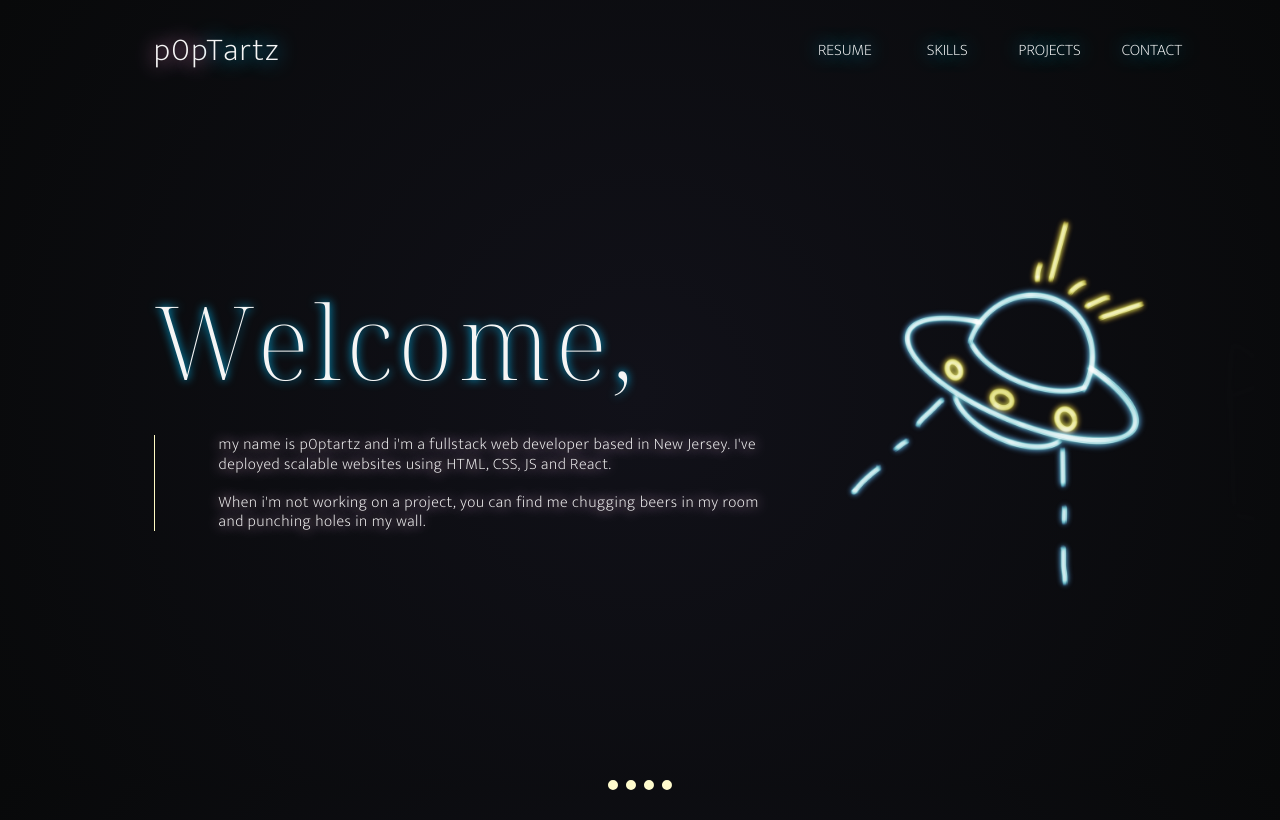
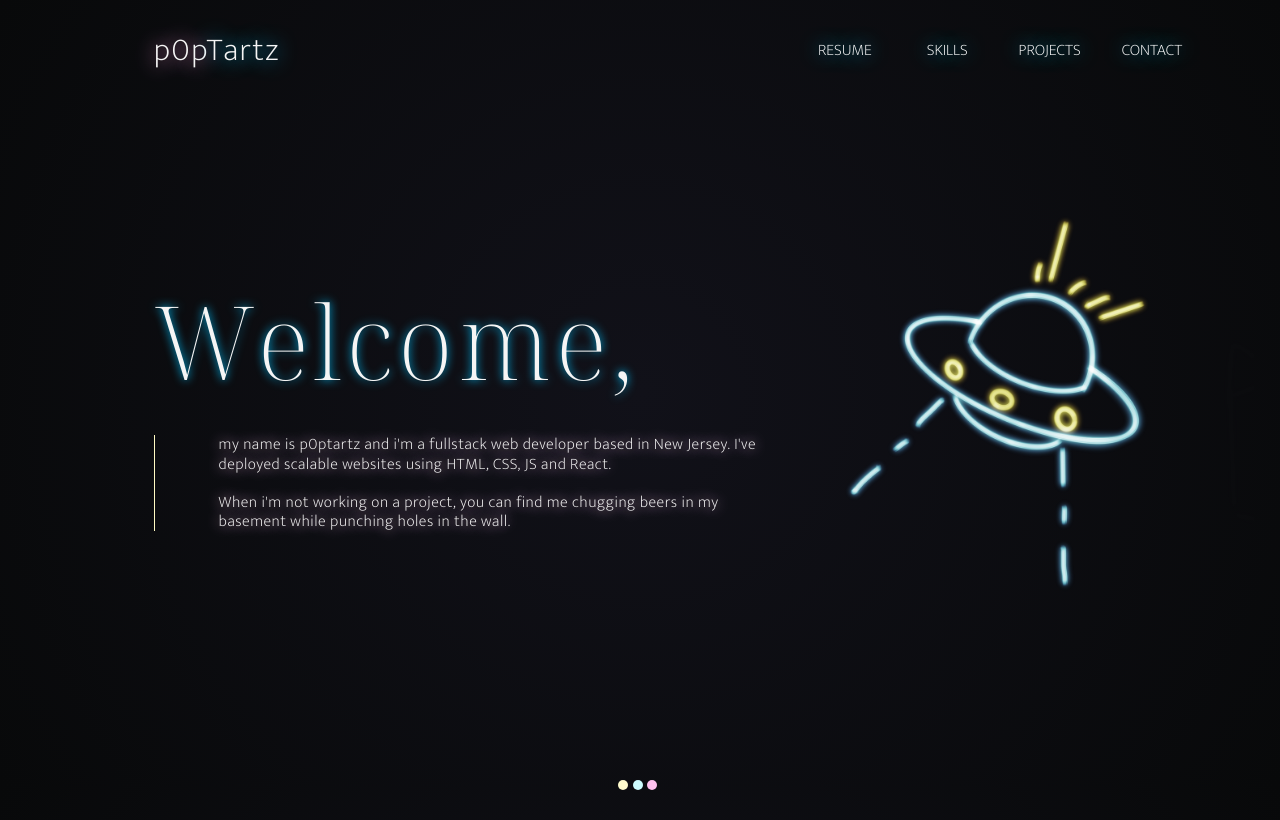
Before and after one commit to p0ptartz/react-portfolio, a React (Create React App) app: page / in a window 1280 px wide. Built offline with nearby package versions, Linux system fonts and the light colour scheme.

Commit message:
changed divider

```diff
--- a/src/App.css
+++ b/src/App.css
@@ -172,8 +172,19 @@ background-image: url(./assets/ufo2.png);
 }
 
 .line{
+  width: 1vw;
+  border-top: 10px dotted rgb(255, 251, 205);
+ padding: 1px;
+}
+.line2{
   height: 5px;
-  width: 5vw;
-  border-top: 10px dotted rgb(255, 251, 205);
-
+  width: 1vw;
+  border-top: 10px dotted rgb(205, 252, 255);
+  padding: 1px;
 }
+.line3{
+  height: 5px;
+  width: 1vw;
+  border-top: 10px dotted rgb(255, 193, 239);
+  padding: 1px;
+}
--- a/src/components/Landing.jsx
+++ b/src/components/Landing.jsx
@@ -11,7 +11,7 @@ function Landing() {
                         <h1>Welcome,</h1>
                     </div>
                     <div className="about">
-                        <p>my name is p0ptartz and i'm a fullstack web developer based in New Jersey.  I've deployed scalable websites using HTML, CSS, JS and React. <br /> <br /> When i'm not working on a project, you can find me chugging beers in my room and punching holes in my wall.</p>
+                        <p>my name is p0ptartz and i'm a fullstack web developer based in New Jersey.  I've deployed scalable websites using HTML, CSS, JS and React. <br /> <br /> When i'm not working on a project, you can find me chugging beers in my basement while punching holes in the wall.</p>
                     </div>
                 </section>
                 <div className="img-body">
@@ -23,6 +23,8 @@ function Landing() {
             </div>
             <div className="line-container">
                 <div className="line"></div>
+                <div className="line2"></div>
+                <div className="line3"></div>
             </div>
 
         </div>
```
Also changed, not shown: src/assets/logo.png (deleted).
